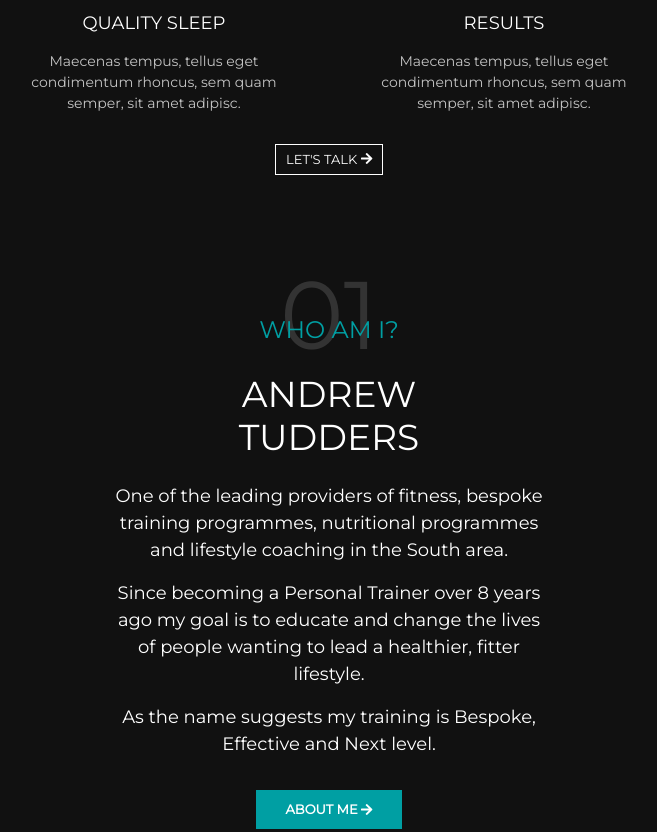
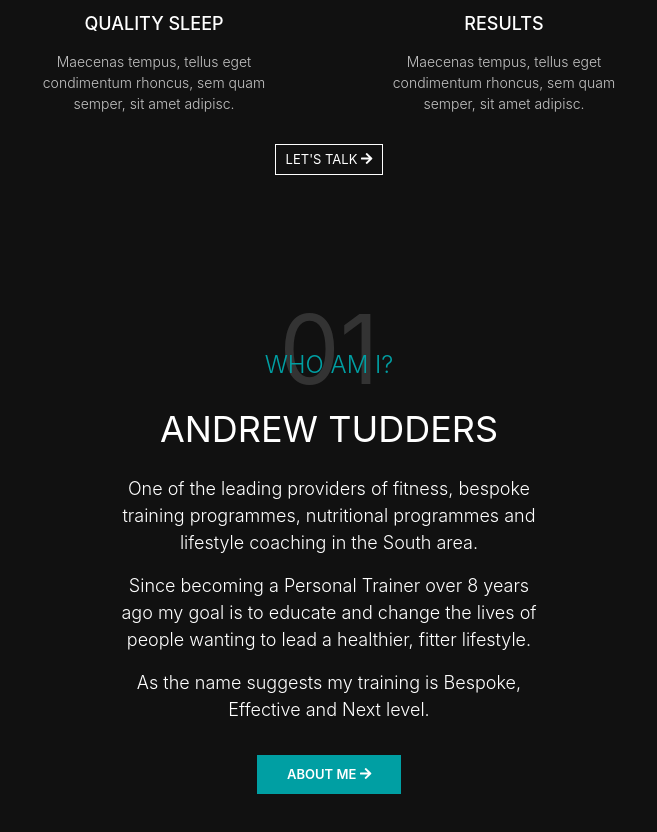
Before and after one commit to SaxonJude/andrew-tud, a Gatsby site: page / in a window 1280 px wide. Shown: the part 1404-2236 px from the top of the page, without its empty margins (311-968 px from the left). Built offline with nearby package versions, Linux system fonts and the light colour scheme; Gatsby itself is replaced by a stand-in of ours; a web font is replaced by a local one.

Commit message:
Updated Font

```diff
--- a/src/styles/index.scss
+++ b/src/styles/index.scss
@@ -6,7 +6,8 @@ body {
   margin: 0;
   box-sizing: border-box;
   background-color: #111111 !important;
-  font-family: "Montserrat", sans-serif, Arial, Helvetica, sans-serif !important;
+  font-family: "Montserrat", -apple-system, BlinkMacSystemFont, "Segoe UI", Roboto,
+  Oxygen, Ubuntu, Cantarell, "Open Sans", "Helvetica Neue", sans-serif;
 }
 
 html {
```
Also changed, not shown: README.md.
